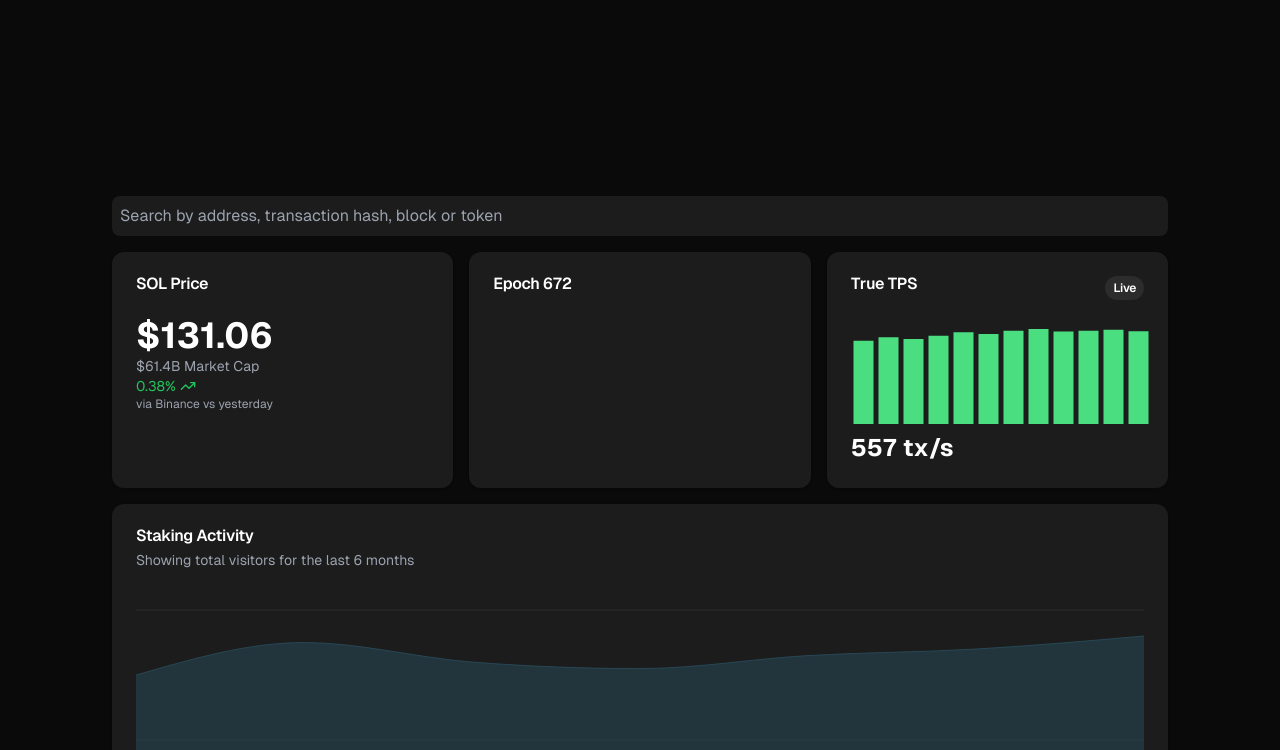
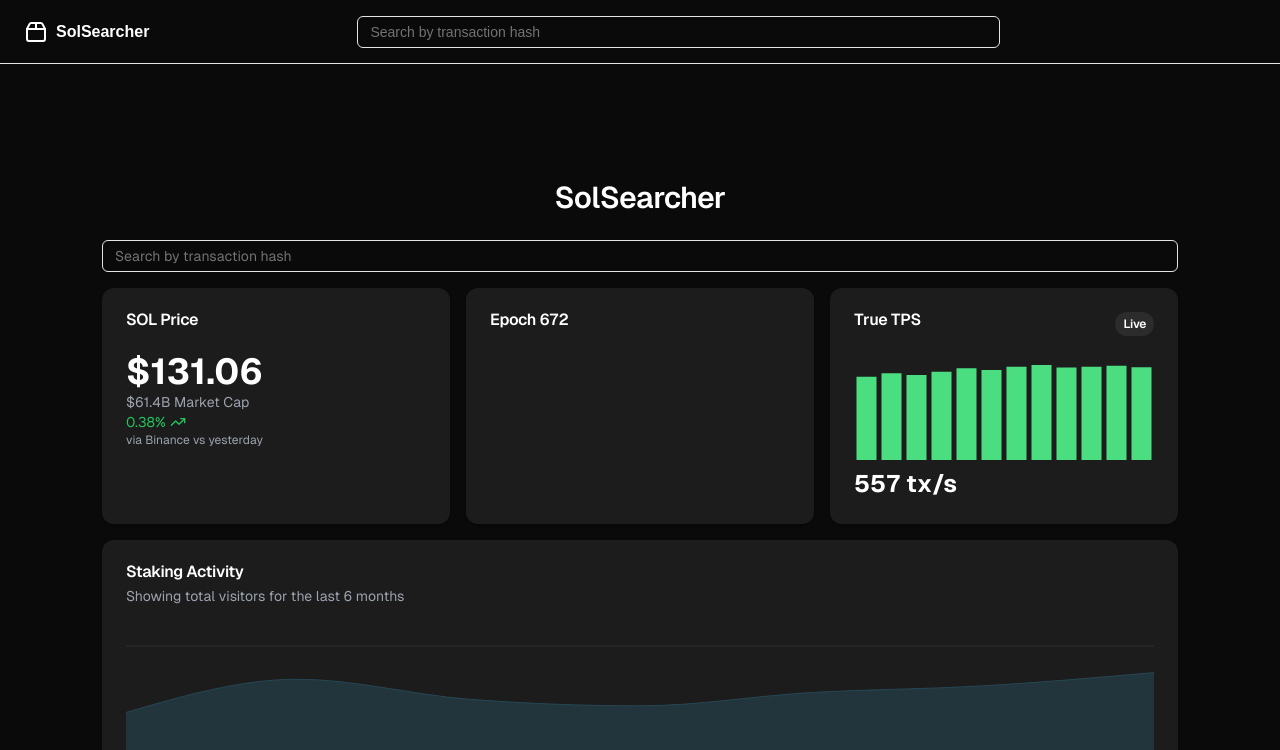
Before and after one commit to zfaizal2/chain-explorer, a Next.js app: page / in a window 1280 px wide. Shown: the top 750 px of the page. Built offline with nearby package versions, Linux system fonts and the light colour scheme.

Commit message:
add header

```diff
--- a/app/layout.tsx
+++ b/app/layout.tsx
@@ -1,6 +1,7 @@
 import type { Metadata } from "next";
 import localFont from "next/font/local";
 import "./globals.css";
+import { Header } from "@/components/Header";
 
 const geistSans = localFont({
   src: "./fonts/GeistVF.woff",
@@ -28,6 +29,7 @@ export default function RootLayout({
       <body
         className={`${geistSans.variable} ${geistMono.variable} antialiased`}
       >
+        <Header/>
         {children}
       </body>
     </html>
--- a/app/page.tsx
+++ b/app/page.tsx
@@ -3,7 +3,7 @@ import Image from "next/image";
 
 export default function Home() {
   return (
-      <div className="grid grid-rows-[20px_1fr_20px] items-center justify-items-center min-h-screen p-8 pb-20 gap-16 sm:p-20 font-[family-name:var(--font-geist-sans)]">
+      <div className="grid grid-rows-[20px_1fr_20px] items-center justify-items-center min-h-screen p-8 pb-20 gap-16 font-[family-name:var(--font-geist-sans)]">
         <main className="flex flex-col gap-8 row-start-2 items-center sm:items-start">
           <Dashboard />
         </main>
--- a/app/txn/[txn]/page.tsx
+++ b/app/txn/[txn]/page.tsx
@@ -27,15 +27,10 @@ const TransactionPage: React.FC<TransactionPageProps> = async ({ params }) => {
   const parsedTxns = await fetchParsedTransactionsMap(txns);
   const parsedSearchTxn = parsedTxns.get(txn);
 
-  // NOTE(zfaizal2): A crude method to detect if a transaction has been sandwiched
-  // Here a few basic checks are done to potentially spot a potential sandwiching
-  // First, checking if transaction is present in a jito bundle
-  // Then checking if three transactions are present
-  // If
+
 
   return (
     <div className="container mx-auto p-4">
-      <p className="text-white mb-4">Transaction ID: {txn}</p>
       {bundleId ? (
         <SandwichAlert bundleId={bundleId} parsedTxns={parsedTxns} />
       ) : (
--- a/components/Dashboard.tsx
+++ b/components/Dashboard.tsx
@@ -1,15 +1,19 @@
 "use client"
 
-import { Card, CardContent, CardHeader, CardTitle } from "@/components/ui/card"
-import { Bar } from "recharts"
-import { TrendingUp } from "lucide-react"
-import dynamic from "next/dynamic"
-import { StakingActivityChart } from "./StakingActivityChart"
-import { useState } from "react"
-import { useRouter } from 'next/navigation';
+import { Card, CardContent, CardHeader, CardTitle } from "@/components/ui/card";
+import { Bar } from "recharts";
+import { TrendingUp } from "lucide-react";
+import dynamic from "next/dynamic";
+import { StakingActivityChart } from "./StakingActivityChart";
+import { TxnSearchInput } from "./TxnSearchInput";
 
-const BarChart = dynamic(() => import('recharts').then((mod) => mod.BarChart), { ssr: false })
-const CartesianGrid = dynamic(() => import('recharts').then((mod) => mod.CartesianGrid), { ssr: false })
+const BarChart = dynamic(() => import("recharts").then((mod) => mod.BarChart), {
+  ssr: false,
+});
+const CartesianGrid = dynamic(
+  () => import("recharts").then((mod) => mod.CartesianGrid),
+  { ssr: false }
+);
 
 const mockTpsData = [
   { name: "1", tps: 500 },
@@ -24,39 +28,31 @@ const mockTpsData = [
   { name: "10", tps: 560 },
   { name: "11", tps: 565 },
   { name: "12", tps: 557 },
-]
-
+];
 
 export function Dashboard() {
 
-  const [txn, setTxn] = useState("")
-  const router = useRouter();
-
-  // Replace the existing handleSubmit function with this:
-  const handleSubmit = () => {
-    if (txn.trim()) {
-      router.push(`/txn/${txn}`);
-    }
-  };
-
 
   return (
-    <div className="p-8 space-y-4 bg-[#0a0a0a] text-white">
-
-      <div className="w-full bg-[#1c1c1c] rounded-lg p-2">
-        <input
+    <div className="space-y-4 bg-[#0a0a0a] text-white">
+      <h2 className="flex justify-center scroll-m-20 pb-2 text-3xl font-semibold tracking-tight first:mt-0">
+        SolSearcher
+      </h2>
+      {/* <div className="w-full rounded-lg">
+        <Input
           type="text"
-          placeholder="Search by address, transaction hash, block or token"
-          className="w-full bg-transparent outline-none text-white"
+          placeholder="Search by transaction hash"
+          className="h-8"
           onChange={(e) => setTxn(e.target.value)}
           onKeyDown={(e) => {
-            if (e.key === 'Enter') {
+            if (e.key === "Enter") {
               e.preventDefault();
               handleSubmit();
             }
           }}
         />
-      </div>
+      </div> */}
+      <TxnSearchInput/>
 
       <div className="grid grid-cols-1 md:grid-cols-2 lg:grid-cols-3 gap-4">
         <Card className="bg-[#1c1c1c] border-none rounded-xl">
@@ -69,7 +65,9 @@ export function Dashboard() {
             <div className="text-sm text-green-500 flex items-center">
               0.38% <TrendingUp className="h-4 w-4 ml-1" />
             </div>
-            <div className="text-xs text-gray-400">via Binance vs yesterday</div>
+            <div className="text-xs text-gray-400">
+              via Binance vs yesterday
+            </div>
           </CardContent>
         </Card>
 
@@ -88,7 +86,9 @@ export function Dashboard() {
           <CardHeader>
             <CardTitle className="flex justify-between text-white">
               True TPS
-              <span className="text-xs bg-[#2c2c2c] px-2 py-1 rounded-full">Live</span>
+              <span className="text-xs bg-[#2c2c2c] px-2 py-1 rounded-full">
+                Live
+              </span>
             </CardTitle>
           </CardHeader>
           <CardContent>
@@ -130,5 +130,5 @@ export function Dashboard() {
         </CardContent>
       </Card> */}
     </div>
-  )
+  );
 }
--- /dev/null
+++ b/components/Header.tsx
@@ -0,0 +1,25 @@
+import { Package2 } from "lucide-react";
+import Link from "next/link";
+import { TxnSearchInput } from "./TxnSearchInput";
+
+export const Header = () => {
+  return (
+    <header className="sticky top-0 flex h-16 items-center gap-4 border-b bg-background px-4 md:px-6">
+      <nav className="hidden flex-col gap-6 text-lg font-medium md:flex md:flex-row md:items-center md:gap-5 md:text-sm lg:gap-6">
+        <Link
+          href="/"
+          className="flex items-center gap-2 text-lg font-semibold md:text-base"
+        >
+          <Package2 className="h-6 w-6" />
+          <div> SolSearcher </div>
+        </Link>
+      </nav>
+
+      <div className="flex w-full items-center justify-center gap-4 md:ml-auto md:gap-2 lg:gap-4">
+        <div className="w-full ml-48 mr-64">
+            <TxnSearchInput />
+        </div>
+      </div>
+    </header>
+  );
+};
--- /dev/null
+++ b/components/TxnSearchInput.tsx
@@ -0,0 +1,33 @@
+"use client";
+
+import { useRouter } from "next/navigation";
+import { Input } from "./ui/input";
+import { useState } from "react";
+
+export const TxnSearchInput = () => {
+  const [txn, setTxn] = useState("");
+  const router = useRouter();
+
+  const handleSubmit = () => {
+    if (txn.trim()) {
+      router.push(`/txn/${txn}`);
+    }
+  };
+
+  return (
+    <div className="w-full rounded-lg">
+      <Input
+        type="text"
+        placeholder="Search by transaction hash"
+        className="h-8"
+        onChange={(e) => setTxn(e.target.value)}
+        onKeyDown={(e) => {
+          if (e.key === "Enter") {
+            e.preventDefault();
+            handleSubmit();
+          }
+        }}
+      />
+    </div>
+  );
+};
--- /dev/null
+++ b/components/ui/input.tsx
@@ -0,0 +1,25 @@
+import * as React from "react"
+
+import { cn } from "@/lib/utils"
+
+export interface InputProps
+  extends React.InputHTMLAttributes<HTMLInputElement> {}
+
+const Input = React.forwardRef<HTMLInputElement, InputProps>(
+  ({ className, type, ...props }, ref) => {
+    return (
+      <input
+        type={type}
+        className={cn(
+          "flex h-9 w-full rounded-md border border-input bg-transparent px-3 py-1 text-sm shadow-sm transition-colors file:border-0 file:bg-transparent file:text-sm file:font-medium file:text-foreground placeholder:text-muted-foreground focus-visible:outline-none focus-visible:ring-1 focus-visible:ring-ring disabled:cursor-not-allowed disabled:opacity-50",
+          className
+        )}
+        ref={ref}
+        {...props}
+      />
+    )
+  }
+)
+Input.displayName = "Input"
+
+export { Input }
--- a/lib/helpers.ts
+++ b/lib/helpers.ts
@@ -73,6 +73,12 @@ export const fetchParsedTransactionsMap = async (
     return parsedTransactionsMap;
   };
 
+// NOTE(zfaizal2): A crude method to detect if a transaction has been sandwiched
+// Here a few basic checks are done to potentially spot a potential sandwiching
+// First, checking if transaction is present in a jito bundle
+// Then checking if three transactions are present
+// If present, parse out SOL transfer amounts to calculate sandwich profit
+
 export const detectSandwich = (
     bundleId: string,
     parsedTxns: Map<string, HeliusParsedTransaction>
```
